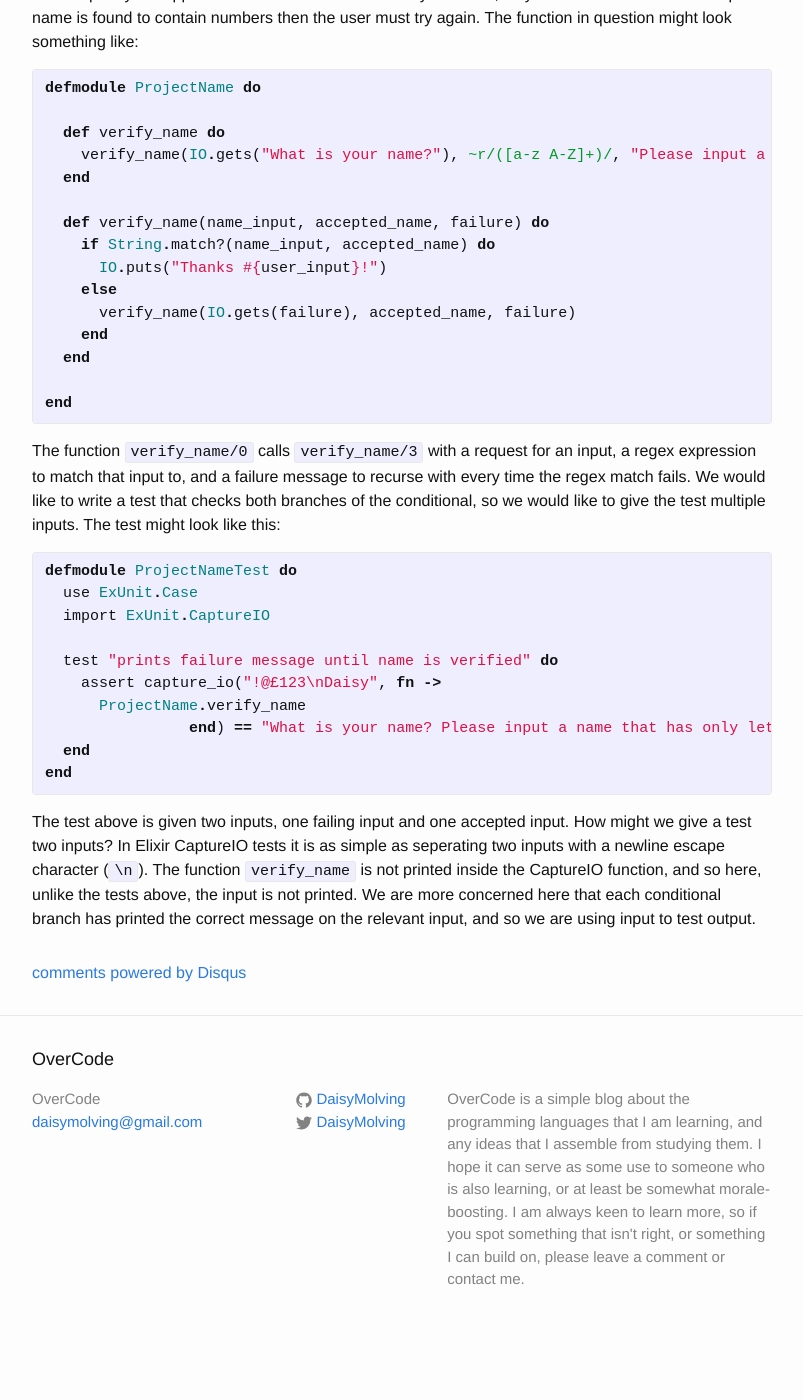
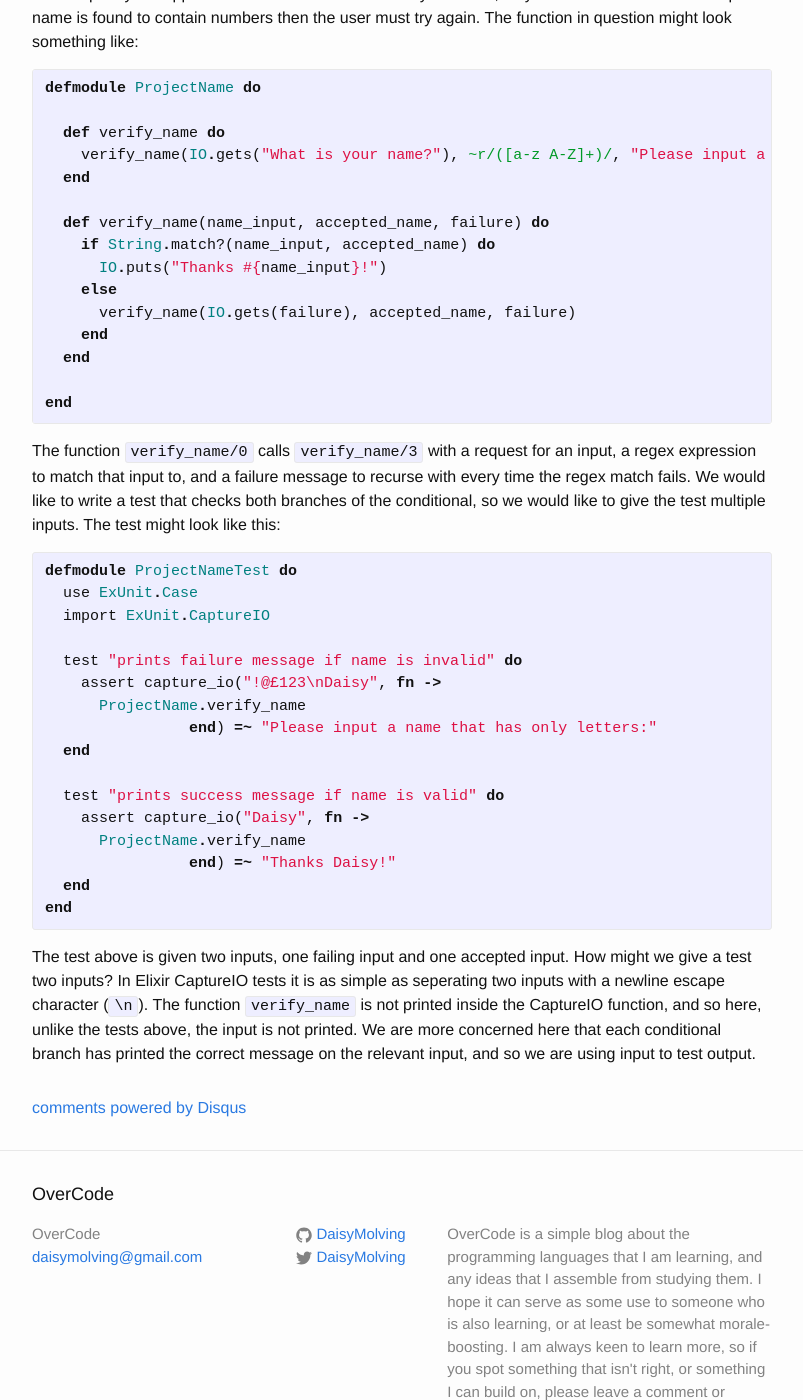
Before and after one commit to DaisyMolving/DaisyMolving.github.io, a Jekyll site: the page built from _posts/2016-09-10-testing-input-output.markdown, in a window 1280 px wide and 1400 px high, scrolled down 2281 px. Shown: the whole window, without its empty margins (238-1041 px from the left). Built offline with Jekyll 4.4.1, drawn with Linux system fonts in a browser that asks for light colours; comment, search, counter and statistics services are not loaded; before the commit the page ends 3632 px from its top, so only the background shows below that.

Commit message:
improved test in input/output post, corrected typo in function

```diff
--- a/_posts/2016-09-10-testing-input-output.markdown
+++ b/_posts/2016-09-10-testing-input-output.markdown
@@ -99,7 +99,7 @@ defmodule ProjectName do
 
   def verify_name(name_input, accepted_name, failure) do
     if String.match?(name_input, accepted_name) do
-      IO.puts("Thanks #{user_input}!")
+      IO.puts("Thanks #{name_input}!")
     else
       verify_name(IO.gets(failure), accepted_name, failure)
     end
@@ -115,10 +115,16 @@ defmodule ProjectNameTest do
   use ExUnit.Case
   import ExUnit.CaptureIO
 
-  test "prints failure message until name is verified" do
+  test "prints failure message if name is invalid" do
     assert capture_io("!@£123\nDaisy", fn ->
       ProjectName.verify_name
-		end) == "What is your name? Please input a name that has only letters: Thanks Daisy!\n"
+		end) =~ "Please input a name that has only letters:"
+  end
+
+  test "prints success message if name is valid" do
+    assert capture_io("Daisy", fn ->
+      ProjectName.verify_name
+		end) =~ "Thanks Daisy!"
   end
 end
 
```
